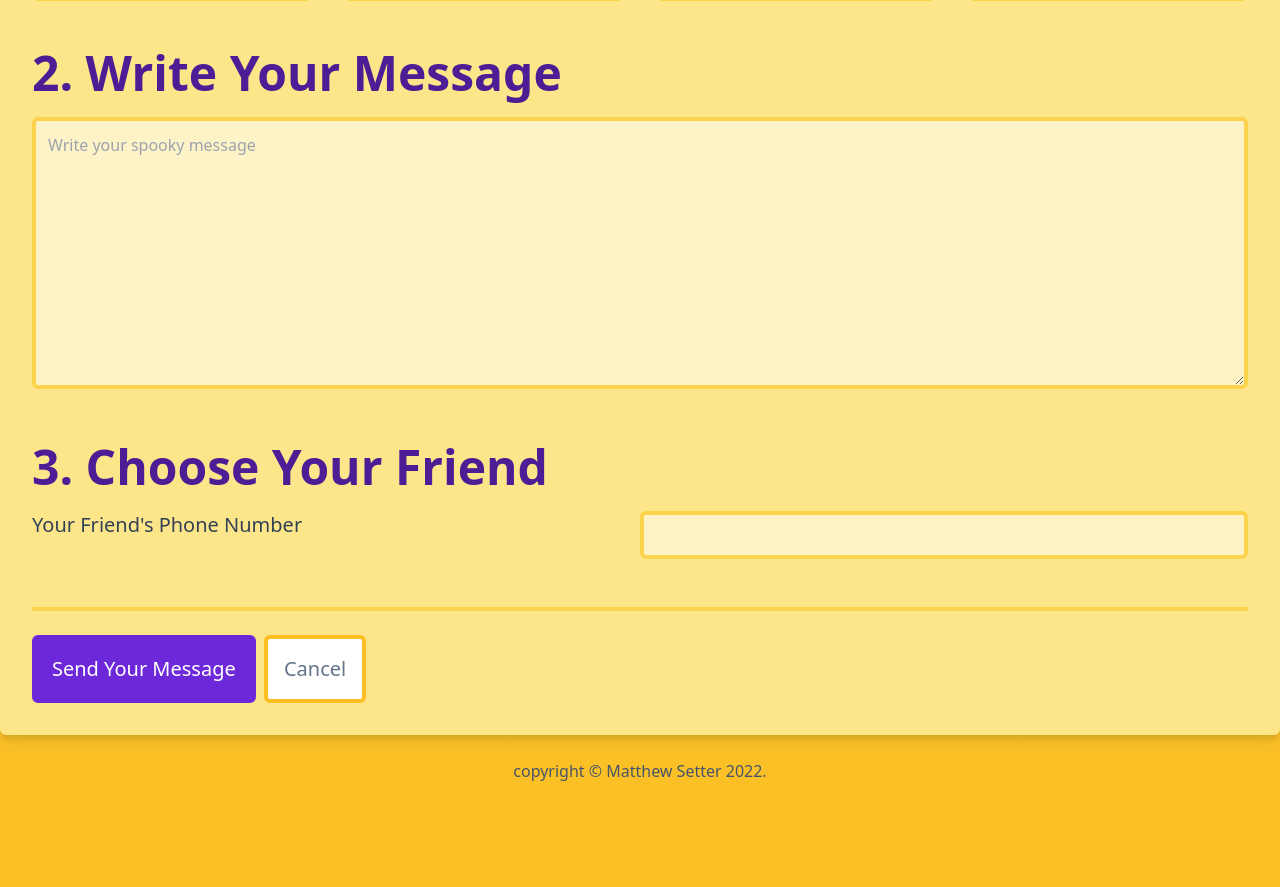
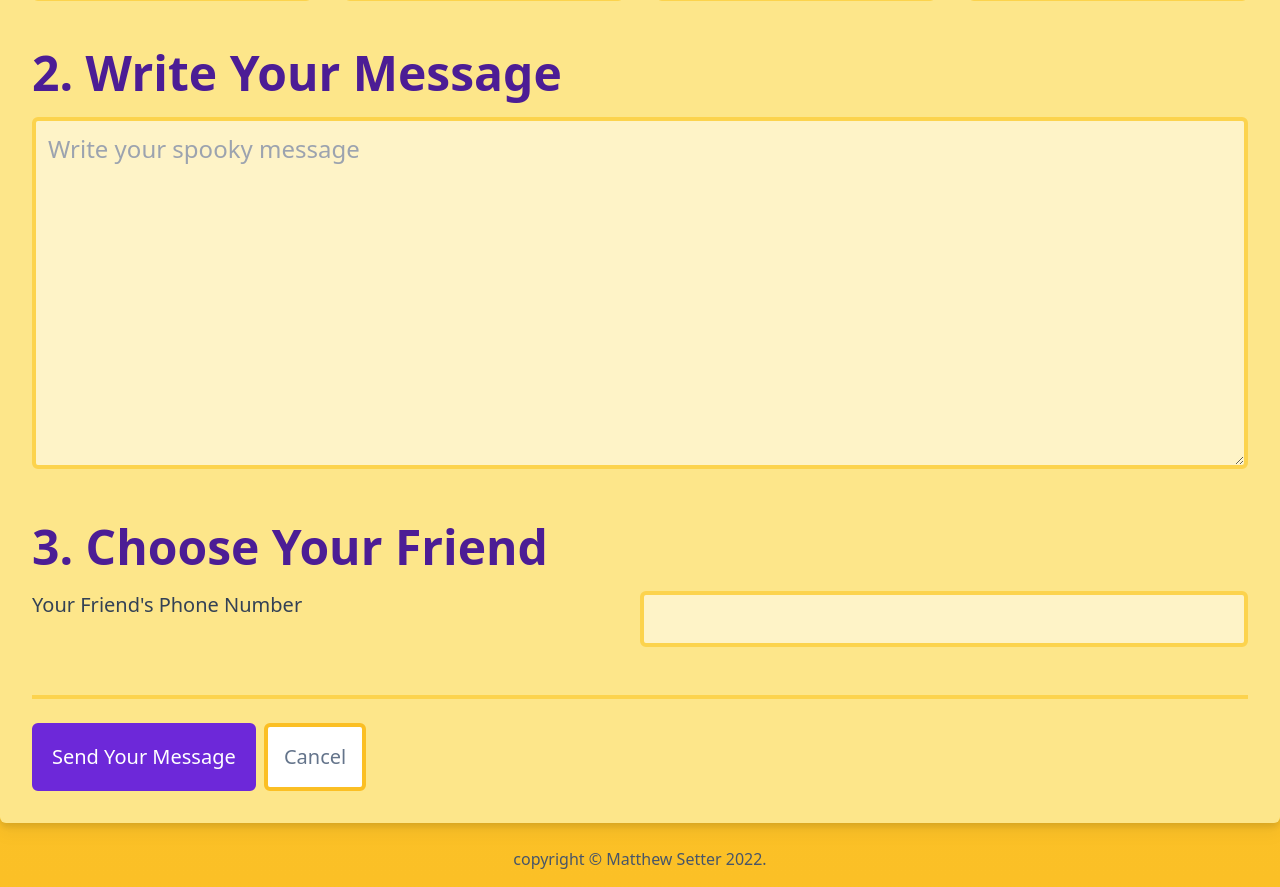
Before and after one commit to settermjd/twiliio-halloween-trick-or-treat-image-sender, a PHP site: page /public/index.html in a window 1280 px wide. Shown: the part 1738-2625 px from the top of the page. Run offline with PHP 8.4, Linux system fonts and the light colour scheme.

Commit message:
Update the site styling
I felt that the styling could be improved just that much more,
specifically the size of the fonts for the input fields. Technically,
not necessary, but I felt by making the fonts a bit bigger, they'd fit
the theme of the site better and be that much more interesting, fun, and
relaxed in nature.

```diff
--- a/public/css/styles.css
+++ b/public/css/styles.css
@@ -695,6 +695,8 @@ input[type=tel] {
   --tw-bg-opacity: 1;
   background-color: rgb(254 243 199 / var(--tw-bg-opacity));
   padding: 0.5rem;
+  font-size: 1.5rem;
+  line-height: 2rem;
   transition-property: color, background-color, border-color, fill, stroke, opacity, box-shadow, transform, filter, -webkit-text-decoration-color, -webkit-backdrop-filter;
   transition-property: color, background-color, border-color, text-decoration-color, fill, stroke, opacity, box-shadow, transform, filter, backdrop-filter;
   transition-property: color, background-color, border-color, text-decoration-color, fill, stroke, opacity, box-shadow, transform, filter, backdrop-filter, -webkit-text-decoration-color, -webkit-backdrop-filter;
@@ -772,6 +774,8 @@ textarea {
   --tw-bg-opacity: 1;
   background-color: rgb(254 243 199 / var(--tw-bg-opacity));
   padding: 0.75rem;
+  font-size: 1.5rem;
+  line-height: 2rem;
   transition-property: color, background-color, border-color, fill, stroke, opacity, box-shadow, transform, filter, -webkit-text-decoration-color, -webkit-backdrop-filter;
   transition-property: color, background-color, border-color, text-decoration-color, fill, stroke, opacity, box-shadow, transform, filter, backdrop-filter;
   transition-property: color, background-color, border-color, text-decoration-color, fill, stroke, opacity, box-shadow, transform, filter, backdrop-filter, -webkit-text-decoration-color, -webkit-backdrop-filter;
```
Also changed, not shown: public/index.html (+3 -4 lines), src/css/styles.css (+6 -2 lines).
